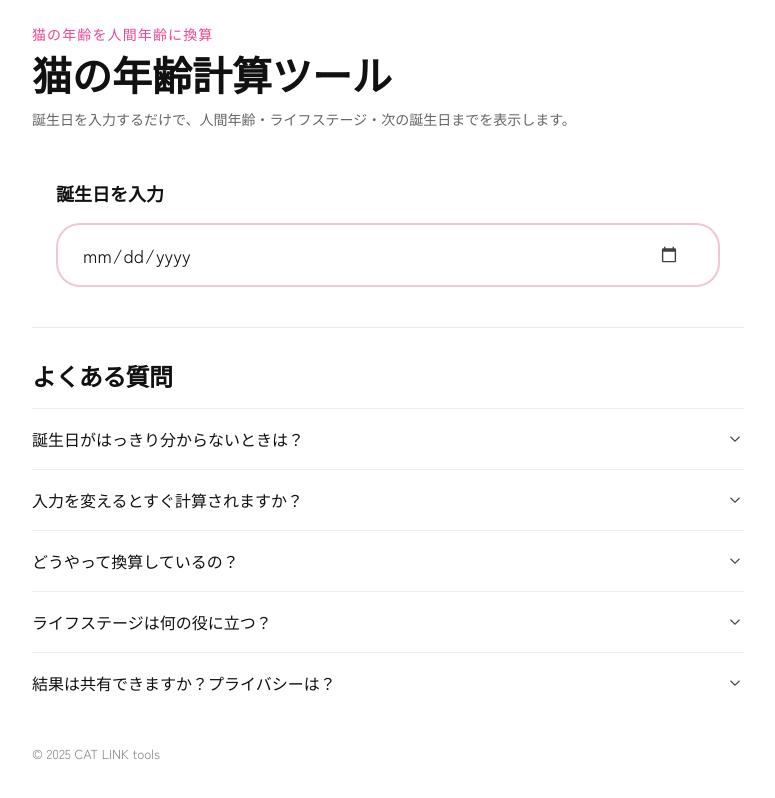
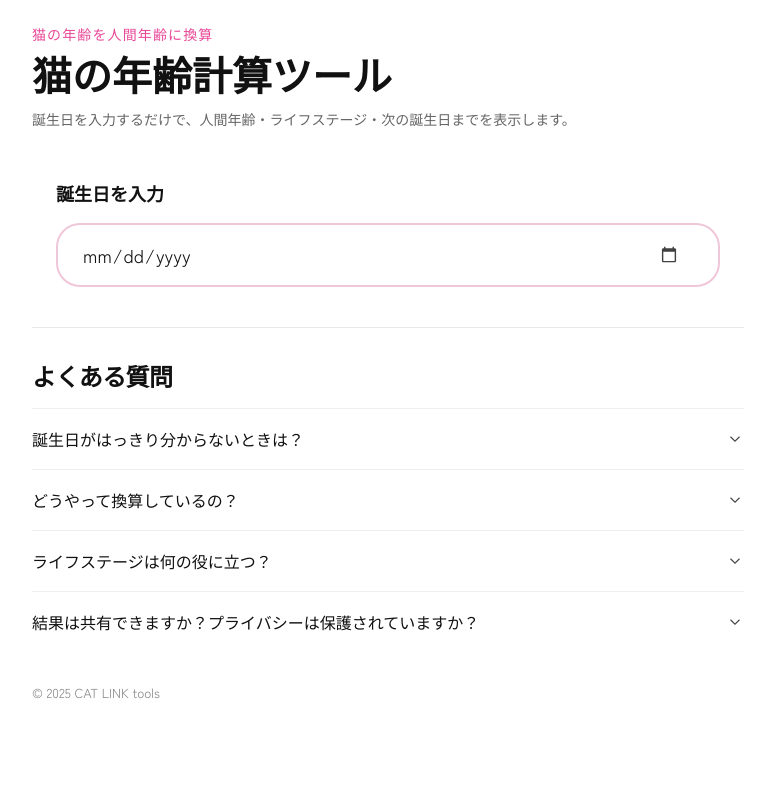
Before and after one commit to tsuchiya-yu/cat_tools, a Next.js app: page /calculate-cat-age in a window 1280 px wide. Shown: the top 798 px of the page, without its empty margins (252-1027 px from the left). Built offline with nearby package versions, Linux system fonts and the light colour scheme.

Commit message:
feat: よくある質問の見直し

```diff
--- a/src/constants/text.ts
+++ b/src/constants/text.ts
@@ -66,23 +66,19 @@ export const UI_TEXT = {
 export const FAQ_ITEMS = [
   {
     question: '誕生日がはっきり分からないときは？',
-    answer: 'だいたいで大丈夫です。月だけ分かるなら「その月の1日 or 15日」、年だけなら「その年の7/1」など、近い日を入れて目安として使ってください。',
-  },
-  {
-    question: '入力を変えるとすぐ計算されますか？',
-    answer: 'はい。日付を変更すると下の結果が自動で更新されます。',
+    answer: 'だいたいで大丈夫です。\n月だけ分かるなら「その月の1日」、年だけなら「その年の6/1」など、推定の誕生日を入れて、目安として使ってください。',
   },
   {
     question: 'どうやって換算しているの？',
-    answer: '目安として「1歳=人の15歳、2歳=24歳、以降は1年ごとに+4歳」で計算し、月はなめらかに補間しています。',
+    answer: '「1歳=人の15歳、2歳=24歳、以降は1年ごとに+4歳」で計算しています。',
   },
   {
     question: 'ライフステージは何の役に立つ？',
-    answer: '成長のだいたいの段階が分かります。\n・子猫：遊びやすい環境づくり\n・若年成猫：遊び＋体重管理のペースづくり\n・成猫：生活リズムの見直しに\n・シニア：無理のない運動やチェックの目安に',
+    answer: '獣医のガイドラインでは年齢ごとにケアの目安としてライフステージが定義されています。\n\n・0–1歳：家の危険対策（コードや小物を片付ける）／1日5–10分×2–3回遊ぶ／爪切り・歯みがき練習／初年度ワクチンや避妊去勢を獣医に相談。\n・1–6歳：月1で体重を記録（太り始めを早く気づく）／毎日遊びで運動確保／成猫用フードへ切替／年1回の健康・歯科チェック。\n・7–10歳：給水ポイントを増やす／段差・トイレ入口を低めにして出入りを楽に／食欲や活動量の変化をメモ／年1回の健診＋血液・尿の基礎検査を相談。\n・11歳〜：滑り止めマットやステップで移動を楽に／シニア食や腎臓配慮は獣医と相談／–15歳は少なくとも年2回、15歳超は4か月ごとの健診を目安に。\n\n※個体差があるため、かかりつけの先生と調整してください。ステージは目安として、遊び・食事・環境・健診の頻度を見直すきっかけに使うのがおすすめです。\n',
   },
   {
-    question: '結果は共有できますか？プライバシーは？',
-    answer: '右上の共有ボタンからURLをコピー・共有できます。サーバーには何も送信されず、URLに含まれるのは誕生日の日付だけです。',
+    question: '結果は共有できますか？プライバシーは保護されていますか？',
+    answer: '右上の共有ボタンからURLをコピー・共有できます。\nURLに含まれるのは誕生日だけのため個人が特定されることはありません。',
   },
 ] as const;
 
```
